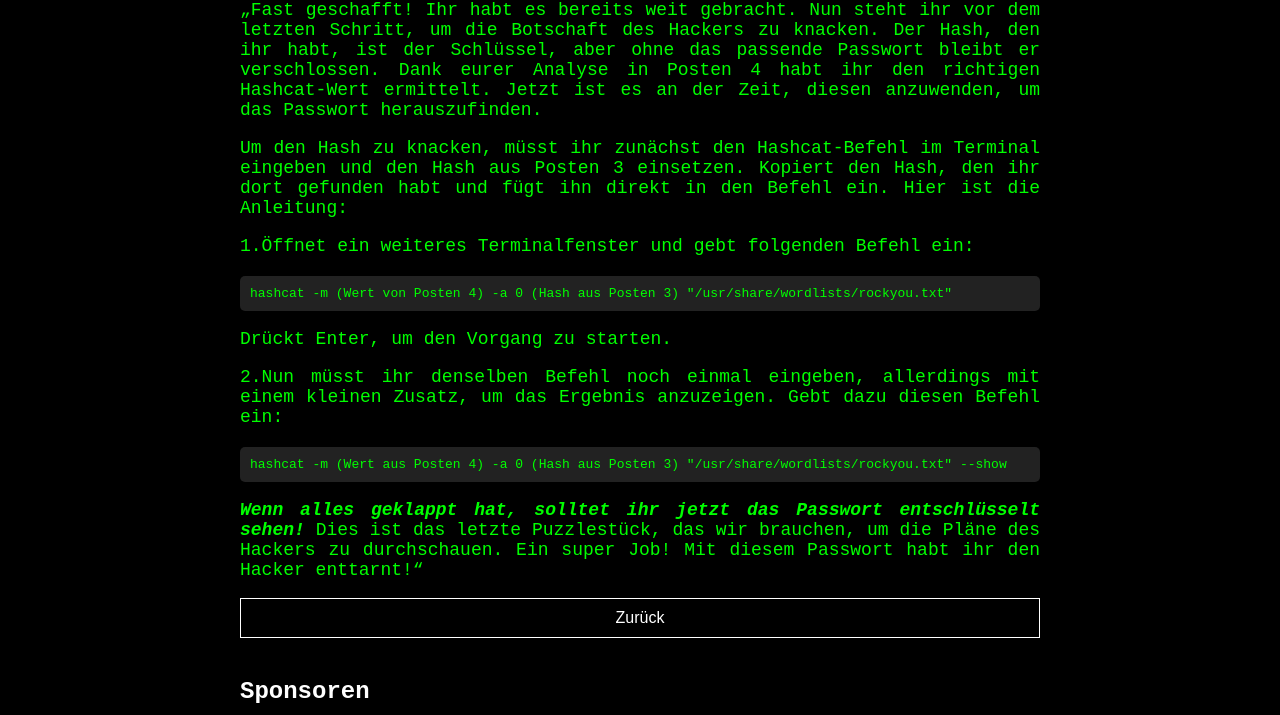
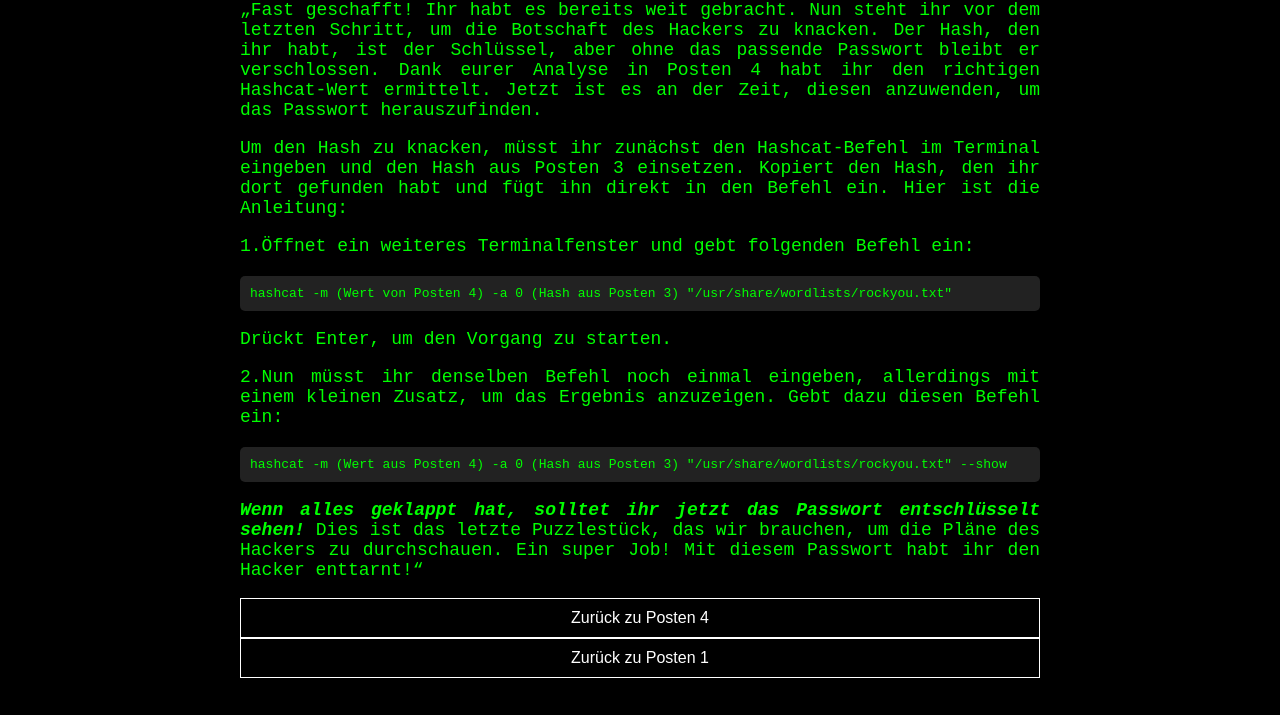
Before and after one commit to HackingEscapeRoom/Hacking-Escape-Room-Riddle, a plain HTML site: page posten5.html in a window 1280 px wide. Shown: the part 133-848 px from the top of the page. Drawn offline with Linux system fonts and the light colour scheme.

Commit message:
Add files via upload

```diff
--- a/posten5.html
+++ b/posten5.html
@@ -164,7 +164,8 @@
         </p>
 
         <!-- Button zum Weiterleiten -->
-        <button class="submit-btn" onclick="location.href='posten4.html';">Zurück</button>
+        <button class="submit-btn" onclick="location.href='posten4.html';">Zurück zu Posten 4</button>
+        <button class="submit-btn" onclick="location.href='index.html';">Zurück zu Posten 1</button>
     </div>
 
     <!-- Sponsorenbereich -->
```
